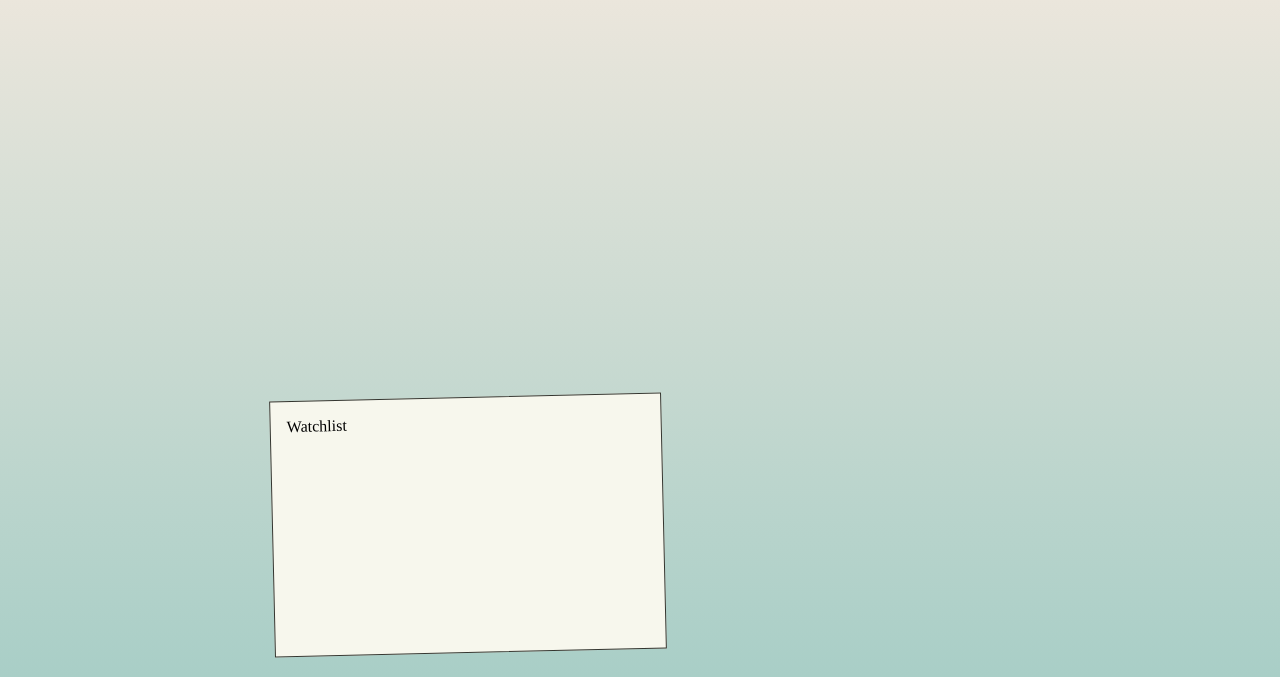
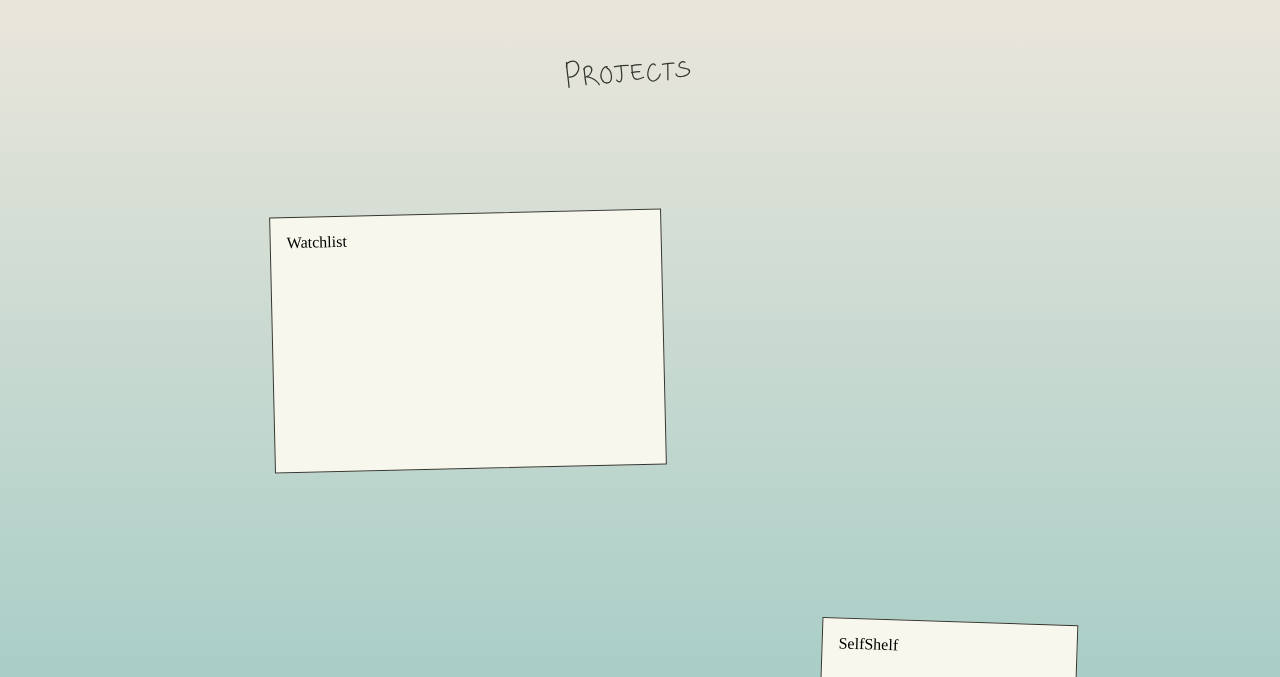
Before and after one commit to phyuphyuh/my-portfolio, a React (Vite) app: page / in a window 1280 px wide. Shown: the part 1603-2280 px from the top of the page. Built offline with nearby package versions, Linux system fonts and the light colour scheme.

Commit message:
projects section draggable cards

```diff
--- a/src/components/Projects.jsx
+++ b/src/components/Projects.jsx
@@ -8,13 +8,6 @@ import styles from "./Projects.module.scss";
 const gridCellWidth = 120;
 const gridCellHeight = 120;
 
-// function getScatteredPositions(baseX, baseY, count) {
-//   return Array.from({ length: count }).map(() => ({
-//     x: baseX + (Math.random() - 0.5) * 500,
-//     y: baseY + (Math.random() - 0.5) * 500,
-//     rotate: (Math.random() - 0.5) * 20,
-//   }));
-// }
 function getScatteredPositions(baseX, baseY, count) {
   return Array.from({ length: count }).map((_, i) => {
     const angle = Math.random() * 2 * Math.PI;
@@ -113,6 +106,8 @@ const Projects = () => {
                   }}
                   onMouseEnter={() => setTopCard(0)}
                   onMouseLeave={() => setTopCard(null)}
+                  onTapStart={() => setTopCard(0)}
+                  onTapCancel={() => setTopCard(null)}
                   onDragStart={() => setIsDragging(true)}
                   onDragEnd={() => setIsDragging(false)}
                   initial={{ opacity: 0, scale: 0.8 }}
@@ -139,6 +134,8 @@ const Projects = () => {
                   }}
                   onMouseEnter={() => setTopCard(1)}
                   onMouseLeave={() => setTopCard(null)}
+                  onTapStart={() => setTopCard(0)}
+                  onTapCancel={() => setTopCard(null)}
                   onDragStart={() => setIsDragging(true)}
                   onDragEnd={() => setIsDragging(false)}
                   initial={{ opacity: 0, scale: 0.8 }}
@@ -170,6 +167,8 @@ const Projects = () => {
                       }}
                       onMouseEnter={() => setTopCard(cardIdx)}
                       onMouseLeave={() => setTopCard(null)}
+                      onTapStart={() => setTopCard(0)}
+                      onTapCancel={() => setTopCard(null)}
                       onDragStart={() => setIsDragging(true)}
                       onDragEnd={() => setIsDragging(false)}
                       initial={{ opacity: 0, scale: 0.8 }}
--- a/src/components/Projects.module.scss
+++ b/src/components/Projects.module.scss
@@ -9,15 +9,17 @@
     $tiffanyblue,
     $moonrise,
   );
-  display: flex;
-  justify-content: center;
-  align-items: center;
+  // display: flex;
+  // justify-content: center;
+  // align-items: center;
   position: relative;
-  overflow: hidden;
+  // overflow: hidden;
 
   .title {
-    margin-top: 50px;
     width: 150px;
+    top: 80px;
+    left: 50%;
+    z-index: 1000;
 
     path {
       stroke-width: 2.5px;
@@ -25,6 +27,8 @@
   }
 
   .grid {
+    margin: auto;
+    padding-top: 80px;
     position: relative;
     display: grid;
     grid-template-columns: repeat(12, 120px);
@@ -32,7 +36,6 @@
     gap: 1rem;
     width: 100%;
     // max-width: 1200px;
-    margin: auto;
   }
 
   .projectWrapper {
--- a/src/data/projects.js
+++ b/src/data/projects.js
@@ -22,8 +22,8 @@ const projects = [
     images: ["/img1.png", "/img2.png"],
     gridRow: 5,
     gridCol: 7,
-    gridRowSpan: 2,
-    gridColSpan: 3,
+    gridRowSpan: 3,
+    gridColSpan: 2,
   }
 ];
 
```
